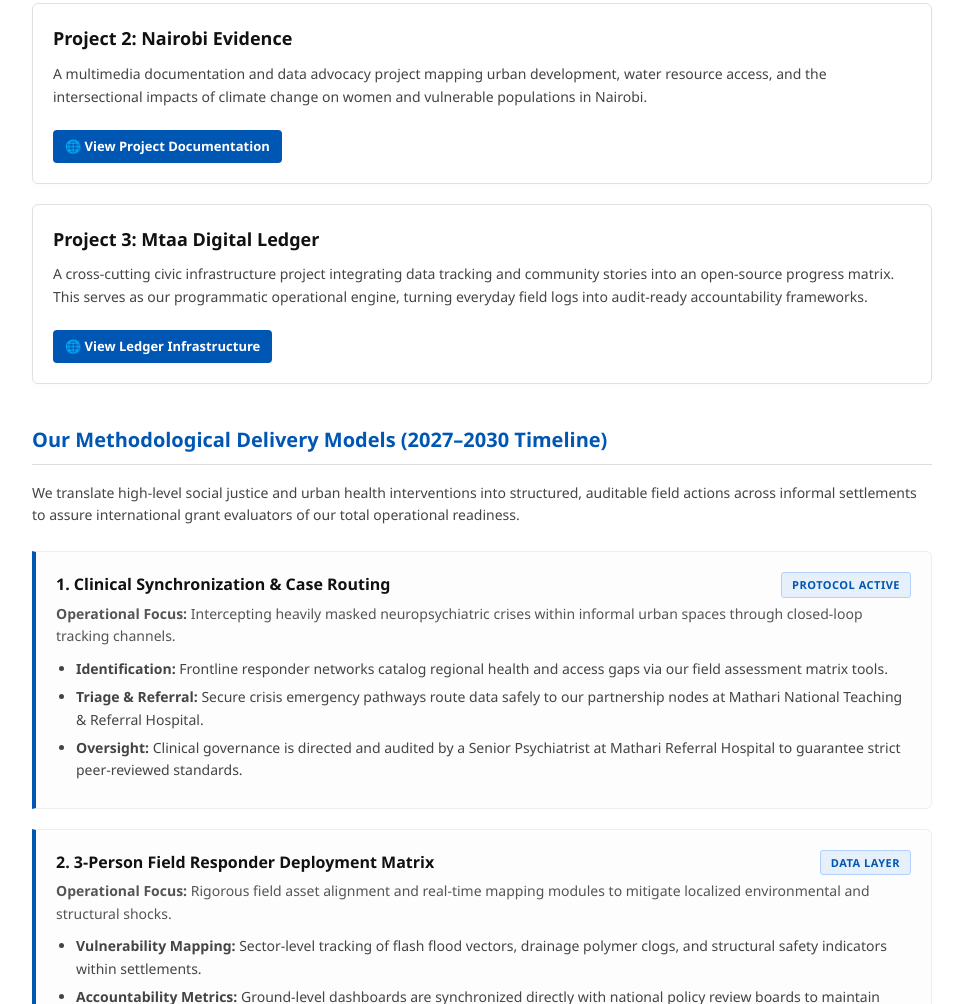
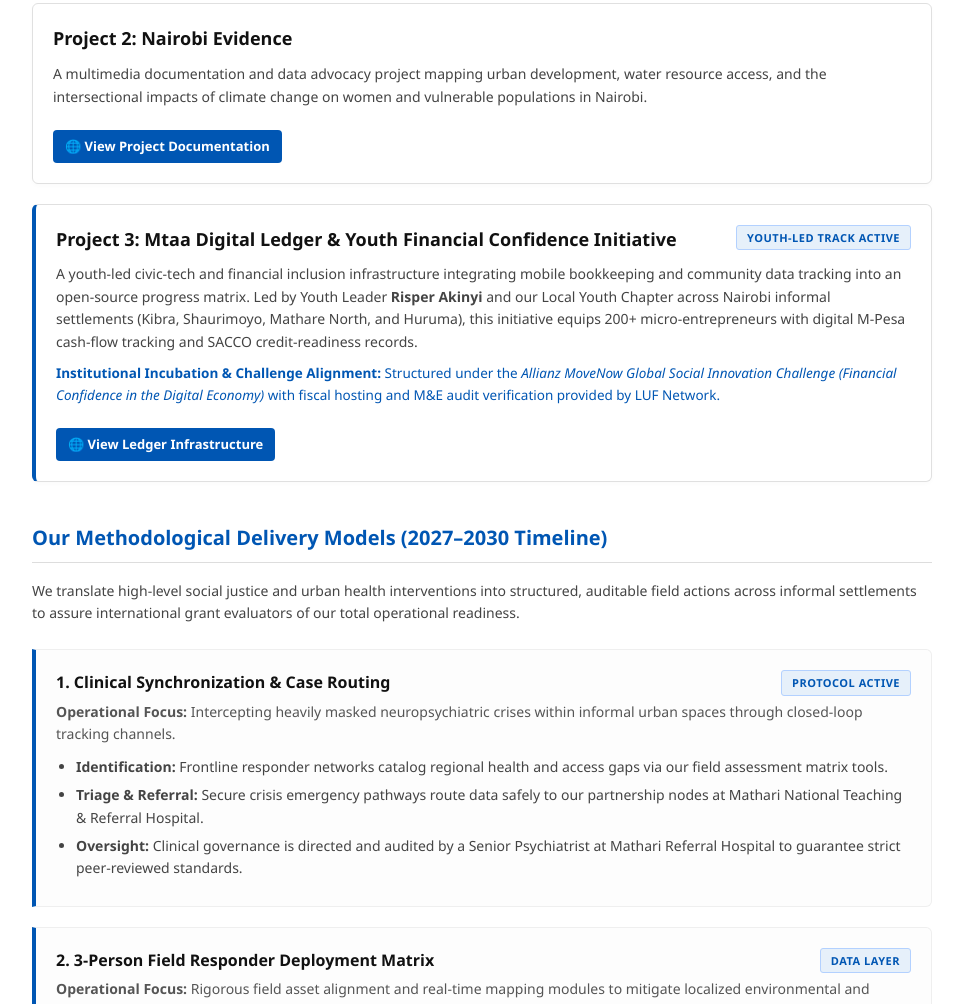
Before and after one commit to lufnetwork/lufnetwork.github.io, a plain HTML site: page creative-practice.html in a window 1280 px wide. Shown: the part 782-1786 px from the top of the page, without its empty margins (158-1121 px from the left). Drawn offline with Linux system fonts and the light colour scheme.

Commit message:
Update creative-practice.html

```diff
--- a/creative-practice.html
+++ b/creative-practice.html
@@ -96,14 +96,17 @@
         </div>
 
         <!-- Project 3 -->
-        <div class="project-card">
-            <div class="project-title">Project 3: Mtaa Digital Ledger</div>
-            <p style="margin: 0 0 12px 0; font-size: 14px; color: #444;">
-                A cross-cutting civic infrastructure project integrating data tracking and community stories into an open-source progress matrix. This serves as our programmatic operational engine, turning everyday field logs into audit-ready accountability frameworks.
+        <div class="project-card" style="border-left: 4px solid #0056b3;">
+            <span class="tech-badge">Youth-Led Track Active</span>
+            <div class="project-title">Project 3: Mtaa Digital Ledger &amp; Youth Financial Confidence Initiative</div>
+            <p style="margin: 0 0 10px 0; font-size: 14px; color: #444;">
+                A youth-led civic-tech and financial inclusion infrastructure integrating mobile bookkeeping and community data tracking into an open-source progress matrix. Led by Youth Leader <strong>Risper Akinyi</strong> and our Local Youth Chapter across Nairobi informal settlements (Kibra, Shaurimoyo, Mathare North, and Huruma), this initiative equips 200+ micro-entrepreneurs with digital M-Pesa cash-flow tracking and SACCO credit-readiness records.
+            </p>
+            <p style="margin: 0 0 12px 0; font-size: 13.5px; color: #0056b3;">
+                <strong>Institutional Incubation &amp; Challenge Alignment:</strong> Structured under the <em>Allianz MoveNow Global Social Innovation Challenge (Financial Confidence in the Digital Economy)</em> with fiscal hosting and M&amp;E audit verification provided by LUF Network.
             </p>
             <a href="mtaa-ledger.html" target="_blank" class="verification-link">🌐 View Ledger Infrastructure</a>
         </div>
-
         <!-- NEWLY ADDED SECTION START: METHODOLOGICAL DELIVERY MODELS -->
         <h2>Our Methodological Delivery Models (2027–2030 Timeline)</h2>
         <p style="font-size: 14px; color: #444; margin-bottom: 25px;">
```
